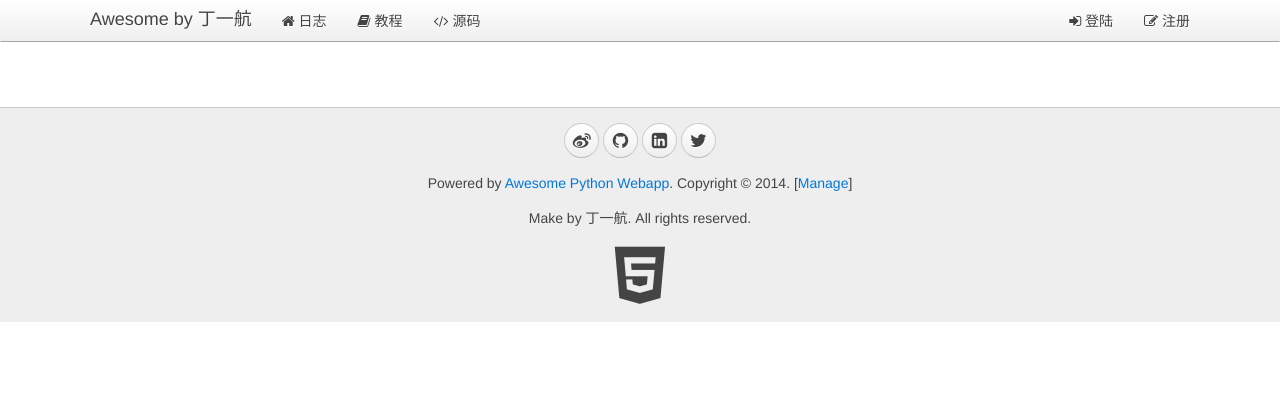
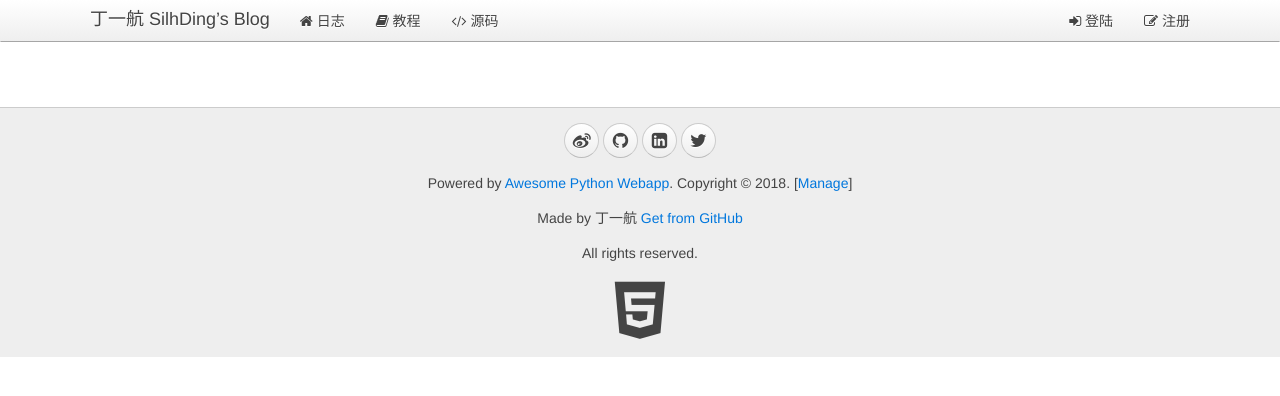
Before and after one commit to SilhDing/awesome-python3-webapp, a Python web app: template www/templates/__base__.html in a window 1280 px wide. Shown: the top 396 px of the page. Run offline with Jinja, Linux system fonts and the light colour scheme; the template is opened without the code that fills it, so the values that code supplies are empty.

Commit message:
modift the base html

```diff
--- a/www/templates/__base__.html
+++ b/www/templates/__base__.html
@@ -16,7 +16,7 @@
 <body>
     <nav class="uk-navbar uk-navbar-attached uk-margin-bottom">
         <div class="uk-container uk-container-center">
-            <a href="/" class="uk-navbar-brand">Awesome by 丁一航</a>
+            <a href="/" class="uk-navbar-brand">丁一航 SilhDing’s Blog</a>
             <ul class="uk-navbar-nav">
                 <li data-url="blogs"><a href="/"><i class="uk-icon-home"></i> 日志</a></li>
                 <li><a target="_blank" href="#"><i class="uk-icon-book"></i> 教程</a></li>
@@ -60,8 +60,9 @@
                     <a target="_blank" href="#" class="uk-icon-button uk-icon-linkedin-square"></a>
                     <a target="_blank" href="#" class="uk-icon-button uk-icon-twitter"></a>
                 </p>
-                <p>Powered by <a href="#">Awesome Python Webapp</a>. Copyright &copy; 2014. [<a href="/manage/" target="_blank">Manage</a>]</p>
-                <p> Make by 丁一航. All rights reserved.</p>
+                <p>Powered by <a href="#">Awesome Python Webapp</a>. Copyright &copy; 2018. [<a href="/manage/" target="_blank">Manage</a>]</p>
+                <p>Made by 丁一航   <a href="#">Get from GitHub</a></p>
+                <p>All rights reserved.</p>
                 <a target="_blank" href="#"><i class="uk-icon-html5" style="font-size:64px; color: #444;"></i></a>
             </div>
         </div>
```
